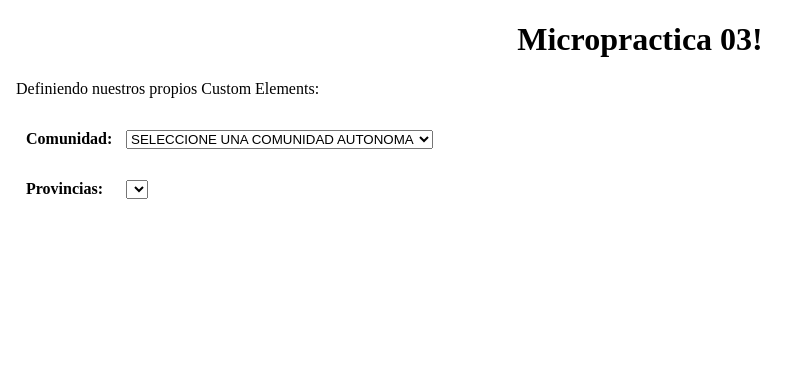
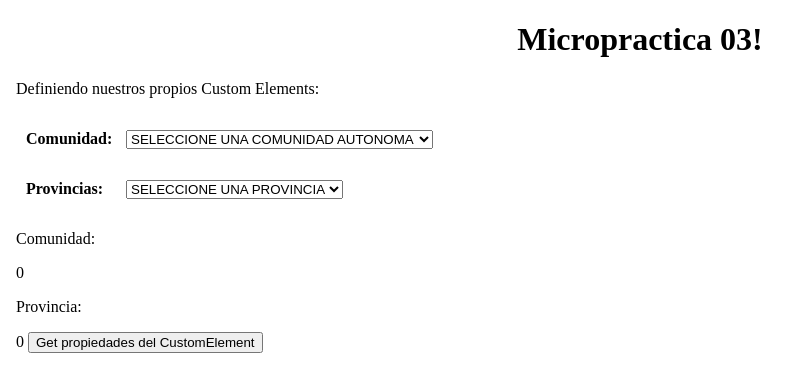
Before and after one commit to JorgeSerranoP/Practica_AngularComponents_DSI, an Angular app in the folder Micropractica3/: page / in a window 1280 px wide. Shown: the top 392 px of the page, without its empty margins (0-807 px from the left). Built offline with nearby package versions, Linux system fonts and the light colour scheme.

Commit message:
Añadidas propiedades comunidad y provincia

```diff
--- a/Micropractica3/src/app/comunidad/comunidad.component.html
+++ b/Micropractica3/src/app/comunidad/comunidad.component.html
@@ -1,15 +1,21 @@
 <div>
     <p class="etiq">Comunidad:</p>
-    <select class="profile__name" [(ngModel)]="selected" (ngModelChange)="changeSelect()">
+    <select class="profile__name" [(ngModel)]="selectedCom">
         <option value="0" selected>SELECCIONE UNA COMUNIDAD AUTONOMA</option>
         <option *ngFor='let comunidad of comunidades; let i=index' [value]=comunidad[1]>{{comunidad[0]}}</option>
     </select>
 </div>
 <div>
     <p class="etiq">Provincias:</p>
-    <select class="profile__name">
+    <select class="profile__name" [(ngModel)]="selectedProv">
+        <option value="0" selected>SELECCIONE UNA PROVINCIA</option>
         <ng-container *ngFor='let provincia of provincias'>
-            <option *ngIf='provincia[0] == selected' [value]=provincia[2]>{{provincia[1]}}</option>
+            <option *ngIf='provincia[0] == selectedCom' [value]=provincia[2]>{{provincia[1]}}</option>
         </ng-container>
     </select>
 </div>
+<div>
+    <p>Comunidad: </p>{{selectedCom}}
+    <p>Provincia: </p>{{selectedProv}}
+    <button>Get propiedades del CustomElement</button>
+</div>
--- a/Micropractica3/src/app/comunidad/comunidad.component.ts
+++ b/Micropractica3/src/app/comunidad/comunidad.component.ts
@@ -7,8 +7,8 @@ import { Component, Input, OnInit } from '@angular/core';
 })
 export class ComunidadComponent implements OnInit {
 
-  value: number = 0;
-  selected: number = 0;
+  selectedCom: number = 0;
+  selectedProv: number = 0;
 
   comunidades = [['Andalucia', 1], ['Aragon', 2], ['Asturias', 3], ['Islas Baleares', 4], ['Islas Canarias', 5], ['Cantabria', 6],
   ['Castilla y Leon', 7], ['Castilla-La Mancha', 8], ['Cataluña', 9], ['Valencia', 10], ['Extremadura', 11], ['Galicia', 12],
@@ -26,16 +26,6 @@ export class ComunidadComponent implements OnInit {
   ngOnInit() {
   }
 
-  changeSelect() {
-    for (let i = 0; i < this.comunidades.length; i++) {
-      if (this.comunidades[i][1] == this.selected) {
-        this.value = this.selected;
-        console.log(this.comunidades[i][1]);
-      }
-    }
-  }
-
   ngAfterInit() {
-    console.log(this.comunidades[0][0]);
   }
 }
```
